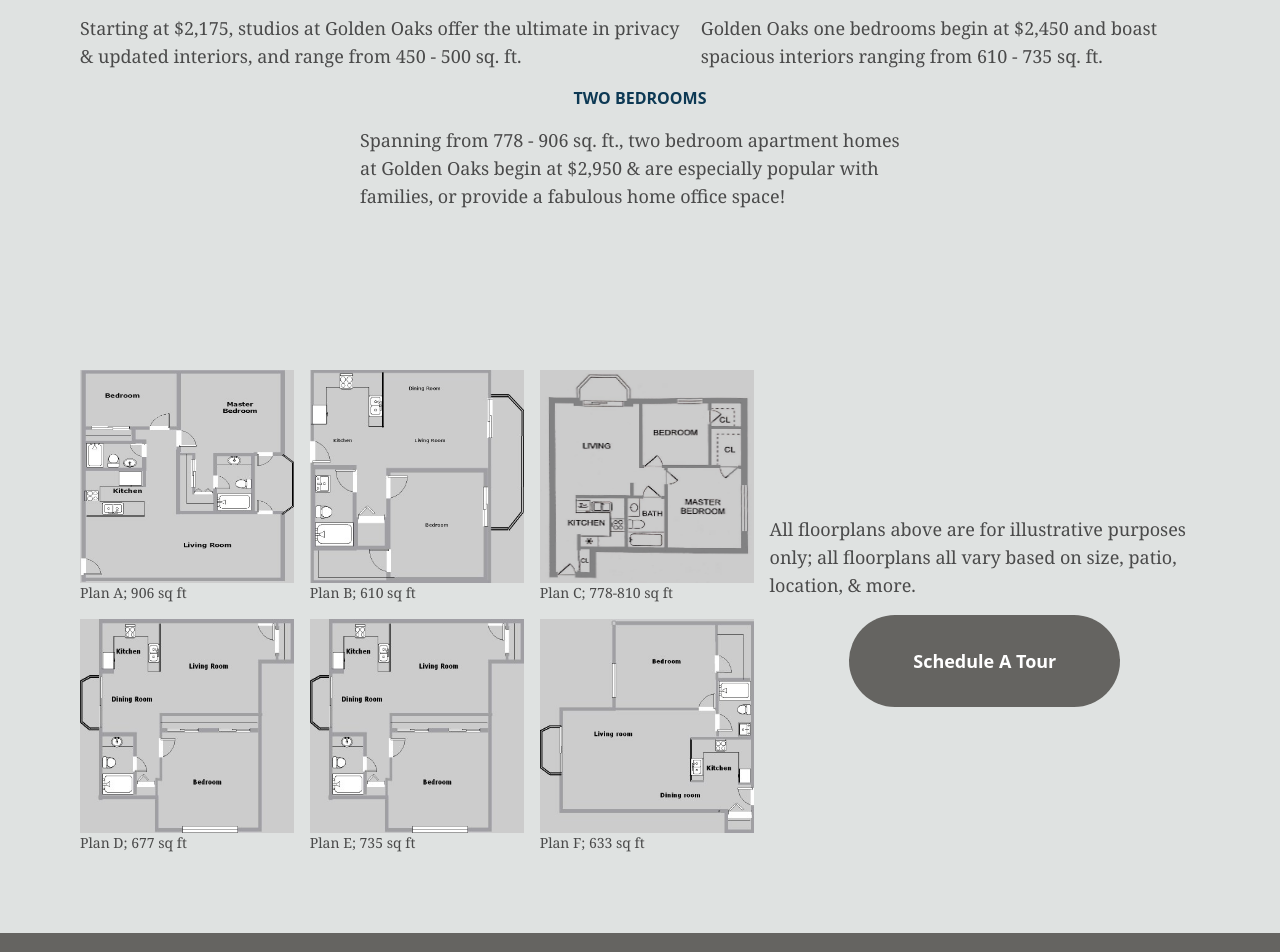
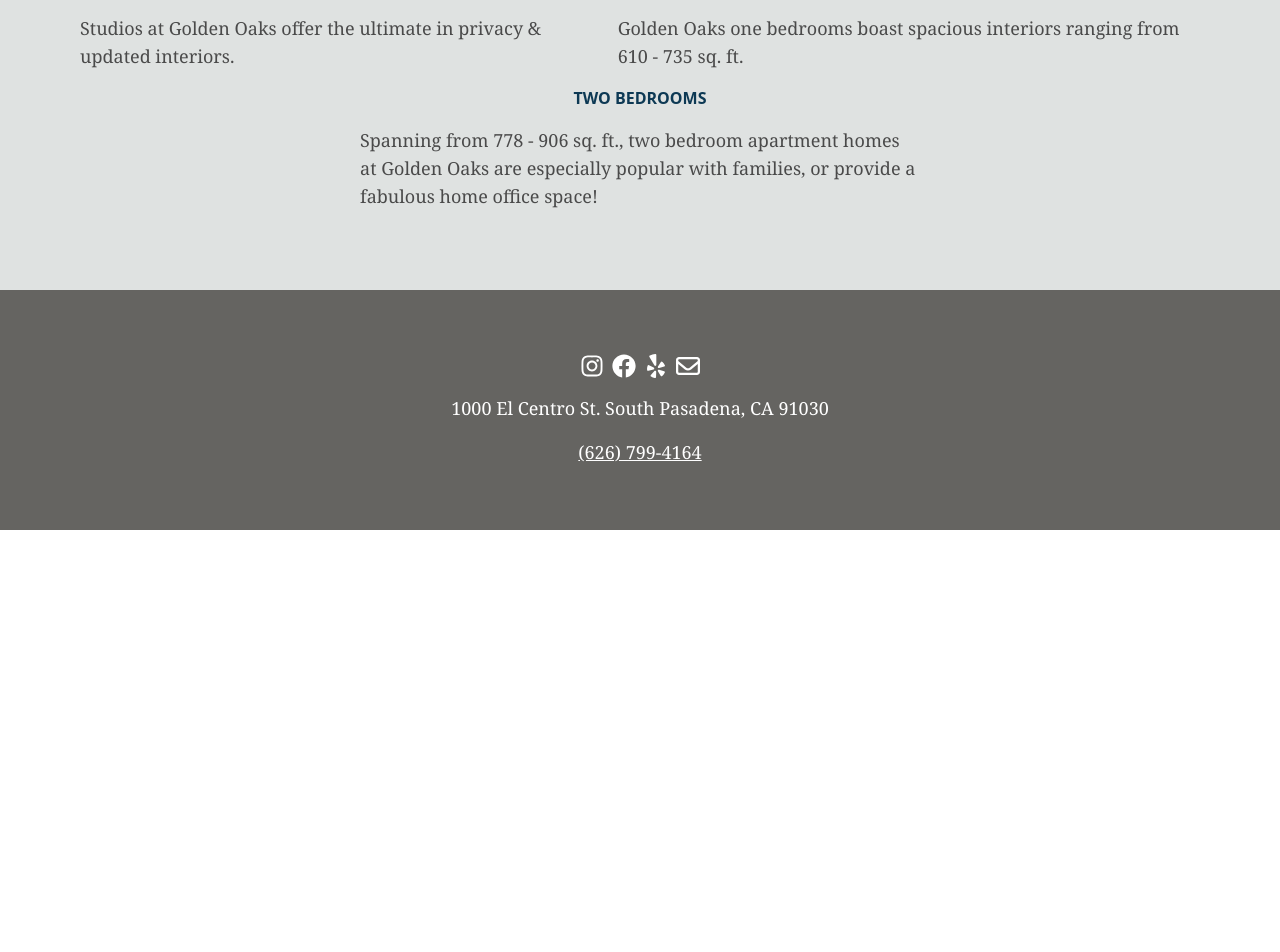
Before and after one commit to FairviewVentures/goldenoaks, a Next.js app: page /rates-and-floorplans in a window 1280 px wide. Shown: the part 1120-2072 px from the top of the page. After the commit the page ends 1650 px from the top, so only its background shows below. Built offline with nearby package versions, Linux system fonts and the light colour scheme.

Commit message:
Add revisions and accessibility updates (#2)
* Ada

* Remove h3

* Ada2

* Aria label for iframe

* Add dark text for nav

* update

```diff
--- a/src/components/Hero/HeroBanner.tsx
+++ b/src/components/Hero/HeroBanner.tsx
@@ -5,7 +5,9 @@
     <div className="flex w-full bg-base text-base-content">
       <div className="mx-auto my-16 flex max-w-6xl flex-col gap-8 p-4 md:flex-row md:items-center">
         <div className="flex flex-col gap-8">
-          <h3 className="font-bold text-secondary">GOLDEN OAKS APARTMENTS:</h3>
+          <span className="font-bold text-secondary">
+            GOLDEN OAKS APARTMENTS:
+          </span>
           <h1 className="text-3xl font-bold text-primary md:text-5xl">
             Luxury living in South
             <br />
--- a/src/components/Hero/HeroCommunity.tsx
+++ b/src/components/Hero/HeroCommunity.tsx
@@ -13,9 +13,9 @@
         />
       </div>
       <div className="flex h-2/3 flex-col gap-8 bg-light p-8 md:absolute md:translate-x-64 md:translate-y-32 md:p-16">
-        <h3 className="text-3xl font-semibold text-secondary md:text-4xl">
+        <h2 className="text-3xl font-semibold text-secondary md:text-4xl">
           Community Awaits
-        </h3>
+        </h2>
         <p className="font-serif text-lg text-base-content">
           With a Walk Score of 91/100, Golden Oaks Apartments is perfectly
           situated in a prime part of the coveted city of South Pasadena, renown
--- a/src/components/Nav.tsx
+++ b/src/components/Nav.tsx
@@ -3,7 +3,7 @@
 import { useState } from "react";
 
 const navlink =
-  "block rounded px-2 py-2 md:bg-transparent md:p-0 font-semibold";
+  "block rounded px-2 py-2 md:bg-transparent md:p-0 font-semibold text-dark";
 
 const Nav = () => {
   const [isOpen, setIsOpen] = useState(false);
--- a/src/pages/gallery/index.tsx
+++ b/src/pages/gallery/index.tsx
@@ -81,9 +81,9 @@
         <Link href="/rates-and-floorplans" className="btn-md mx-auto">
           View Rates and Floorplans
         </Link>
-        <h2 className="mx-auto font-serif text-2xl text-primary md:text-4xl">
+        <p className="mx-auto font-serif text-2xl text-primary md:text-4xl">
           (626) 799-4164
-        </h2>
+        </p>
       </div>
     </main>
   </>
--- a/src/pages/neighborhood/index.tsx
+++ b/src/pages/neighborhood/index.tsx
@@ -70,7 +70,7 @@
         alt="neighborhood banner"
         className="w-full"
       />
-
+      <h1 className="heading mx-auto py-8">Our Neighborhood</h1>
       <div className="mx-auto my-16 flex w-full max-w-6xl flex-col justify-between gap-4 p-4 md:flex-row">
         <p className="font-serif text-lg text-base-content">
           Located in South Pasadena&apos;s contemporary Mission District, an
--- a/src/pages/rates-and-floorplans/index.tsx
+++ b/src/pages/rates-and-floorplans/index.tsx
@@ -53,15 +53,15 @@
           <div className="flex flex-col items-center justify-center gap-4">
             <h3 className="heading2">STUDIOS</h3>
             <span className="font-serif text-lg text-base-content">
-              Starting at $2,175, studios at Golden Oaks offer the ultimate in
-              privacy & updated interiors, and range from 450 - 500 sq. ft.
+              Studios at Golden Oaks offer the ultimate in privacy & updated
+              interiors.
             </span>
           </div>
           <div className="flex flex-col items-center justify-center gap-4">
             <h3 className="heading2">ONE BEDROOMS: </h3>
             <span className="font-serif text-lg text-base-content">
-              Golden Oaks one bedrooms begin at $2,450 and boast spacious
-              interiors ranging from 610 - 735 sq. ft.
+              Golden Oaks one bedrooms boast spacious interiors ranging from 610
+              - 735 sq. ft.
             </span>
           </div>
         </div>
@@ -69,94 +69,9 @@
           <h3 className="heading2">TWO BEDROOMS </h3>
           <span className="font-serif text-lg text-base-content">
             Spanning from 778 - 906 sq. ft., two bedroom apartment homes at
-            Golden Oaks begin at $2,950 & are especially popular with families,
-            or provide a fabulous home office space!
+            Golden Oaks are especially popular with families, or provide a
+            fabulous home office space!
           </span>
-        </div>
-      </div>
-      <div className="mx-auto my-16 flex w-full max-w-6xl flex-col justify-between gap-4 p-4 md:flex-row">
-        <div className="grid grid-cols-3 gap-4">
-          <div>
-            <Image
-              src={"/floor1.jpg"}
-              className="aspect-square"
-              alt="floor1"
-              width={500}
-              height={500}
-            />
-            <p className="font-serif text-sm text-base-content">
-              Plan A; 906 sq ft
-            </p>
-          </div>
-          <div>
-            <Image
-              src={"/floor2.jpg"}
-              className="aspect-square"
-              alt="floor2"
-              width={500}
-              height={500}
-            />
-            <p className="font-serif text-sm text-base-content">
-              Plan B; 610 sq ft
-            </p>
-          </div>
-          <div>
-            <Image
-              src={"/floor3.png"}
-              className="aspect-square"
-              alt="floor3"
-              width={500}
-              height={500}
-            />
-            <p className="font-serif text-sm text-base-content">
-              Plan C; 778-810 sq ft
-            </p>
-          </div>
-          <div>
-            <Image
-              src={"/floor4.jpg"}
-              className="aspect-square"
-              alt="floor4"
-              width={500}
-              height={500}
-            />
-            <p className="font-serif text-sm text-base-content">
-              Plan D; 677 sq ft
-            </p>
-          </div>
-          <div>
-            <Image
-              src={"/floor5.jpg"}
-              className="aspect-square"
-              alt="floor5"
-              width={500}
-              height={500}
-            />
-            <p className="font-serif text-sm text-base-content">
-              Plan E; 735 sq ft
-            </p>
-          </div>
-          <div>
-            <Image
-              src={"/floor6.jpg"}
-              className="aspect-square"
-              alt="floor6"
-              width={500}
-              height={500}
-            />
-            <p className="font-serif text-sm text-base-content">
-              Plan F; 633 sq ft
-            </p>
-          </div>
-        </div>
-        <div className="flex flex-col items-center justify-center gap-4">
-          <p className="font-serif text-lg text-base-content">
-            All floorplans above are for illustrative purposes only; all
-            floorplans all vary based on size, patio, location, & more.
-          </p>
-          <Link href="/schedule" className="btn-lg">
-            Schedule A Tour
-          </Link>
         </div>
       </div>
     </main>
--- a/src/pages/schedule/index.tsx
+++ b/src/pages/schedule/index.tsx
@@ -28,6 +28,7 @@
         </div>
         <div className="w-full">
           <iframe
+            aria-label="map of golden oaks apartments"
             src="https://www.google.com/maps/embed?pb=!1m18!1m12!1m3!1d26426.682888407366!2d-118.17374660300719!3d34.1121632577215!2m3!1f0!2f0!3f0!3m2!1i1024!2i768!4f13.1!3m3!1m2!1s0x80c2c48ae837519f%3A0x5227e01b81d8c55f!2sS%20Pasadena%2C%20CA%2091030!5e0!3m2!1sen!2sus!4v1682203766286!5m2!1sen!2sus"
             className="h-full w-full"
             loading="lazy"
--- a/tailwind.config.ts
+++ b/tailwind.config.ts
@@ -11,6 +11,7 @@
         "base-accent": "#656461",
         "base-content": "#4a4a4a",
         light: "#ffffff",
+        dark: "#010101",
       },
     },
   },
```
Also changed, not shown: public/gallery/9.jpg, public/hero_banner.jpg.
